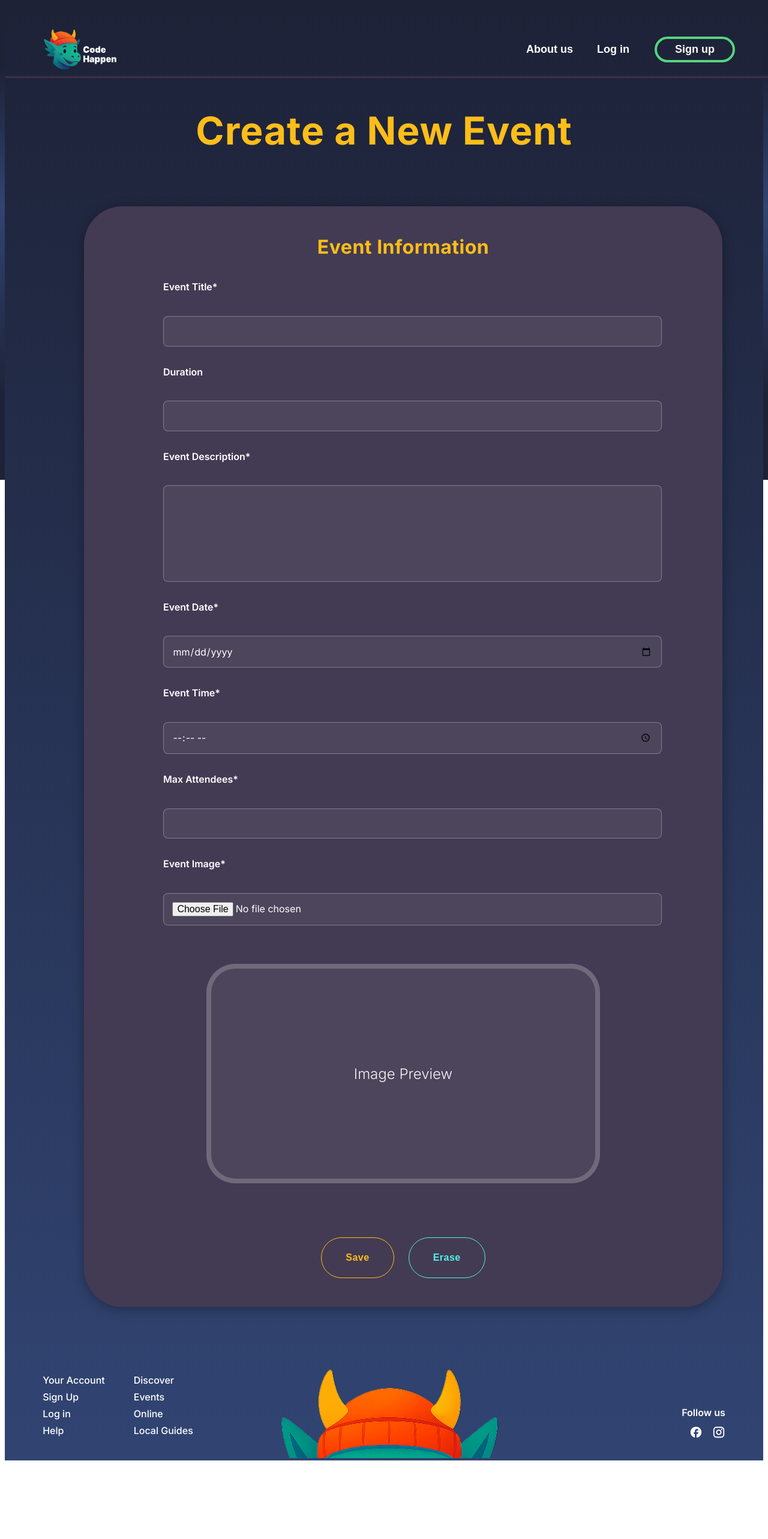
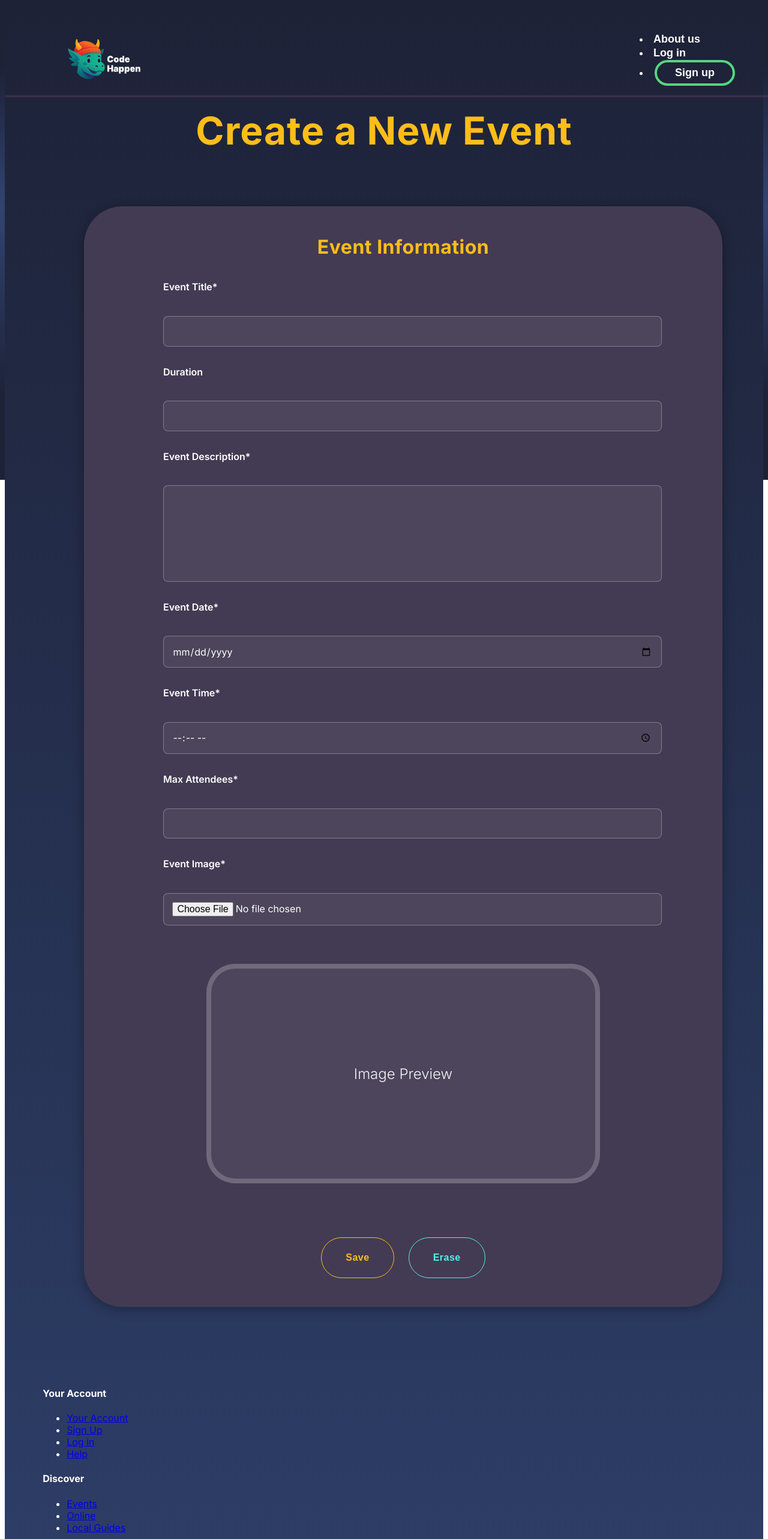
Before and after one commit to TechMeetP9/CodeCrafters-Frontend, a React (Vite) app: page /event-create in a window 1280 px wide. Shown: the top 2566 px of the page at 60% size. Before the commit the page ends 2443 px from the top, so only its background shows below. Built offline with nearby package versions, Linux system fonts and the light colour scheme.

Commit message:
fix/correct code semantics

```diff
--- a/src/components/eventlist/eventlist.jsx
+++ b/src/components/eventlist/eventlist.jsx
@@ -33,7 +33,7 @@ const EventList = () => {
   }, []);
 
   return (
-    <div className="event-list">
+    <section className="event-list">
       {events.map((event) => (
         <EventCard
           key={event.id}
@@ -45,7 +45,7 @@ const EventList = () => {
           eventAttendees={event.eventAttendees}
         />
       ))}
-    </div>
+    </section>
   );
 };
 
--- a/src/components/footer/footer.jsx
+++ b/src/components/footer/footer.jsx
@@ -7,53 +7,64 @@ import instagram from "/src/assets/instagram.svg";
     const Footer = () => {
         return (
     <footer className="footer">
-            <div className="footer__left">
+    <nav className="footer__nav" aria-label="Footer navigation">
+        <section className="footer__links footer__links-account">
+        <h4>Your Account</h4>
         <ul>
-                    <li>Your Account</li>
-                    <li>Sign Up</li>
-                    <li>Log in</li>
-                    <li>Help</li>
+            <li><a href="/account">Your Account</a></li>
+            <li><a href="/signup">Sign Up</a></li>
+            <li><a href="/login">Log in</a></li>
+            <li><a href="/help">Help</a></li>
         </ul>
+        </section>
+
+        <section className="footer__links footer__links-discover">
+        <h4>Discover</h4>
         <ul>
-                    <li>Discover</li>
-                    <li>Events</li>
-                    <li>Online</li>
-                    <li>Local Guides</li>
+            <li><a href="/events">Events</a></li>
+            <li><a href="/online">Online</a></li>
+            <li><a href="/local-guides">Local Guides</a></li>
         </ul>
-            </div>
+        </section>
 
-            <div className="footer__center">
-                <img src={footerImg} alt="Logo" className="footer__logo" />
-            </div>
+        <figure className="footer__logo-figure">
+        <a href="/" className="footer__logo-link">
+            <img src={footerImg} alt="Company Logo" className="footer__logo" />
+        </a>
+        </figure>
 
-            <div className="footer__right">
-                <p className="footer__follow">Follow us</p>
-                <div className="footer__icons">
+        <section className="footer__social">
+        <p>Follow us</p>
+        <ul className="footer__social-list">
+            <li>
             <a
                 href="https://facebook.com"
                 target="_blank"
                 rel="noopener noreferrer"
+                aria-label="Facebook"
             >
-                        <img
-                            src={facebook}
-                            alt="Facebook"
-                            className="footer__icon"
-                        />
+                <img src={facebook} alt="" className="footer__icon" />
             </a>
+            </li>
+            <li>
             <a
                 href="https://instagram.com"
                 target="_blank"
                 rel="noopener noreferrer"
+                aria-label="Instagram"
             >
-                        <img
-                            src={instagram}
-                            alt="Instagram"
-                            className="footer__icon"
-                        />
+                <img src={instagram} alt="" className="footer__icon" />
             </a>
-                </div>
-            </div>
+            </li>
+        </ul>
+        </section>
+    </nav>
+
+    <address className="footer__copyright">
+        &copy; {new Date().getFullYear()} Your Company. All rights reserved.
+    </address>
     </footer>
+
         );
     };
 
--- a/src/components/footer/footer.scss
+++ b/src/components/footer/footer.scss
@@ -6,6 +6,7 @@
     align-items: flex-end;
     background-color: transparent;
     color: $font-color-primary;
+    font-size: 1rem;
     padding: 2rem 4rem;
     font-family: $font-primary;
     position: relative;
@@ -24,6 +25,7 @@
                 cursor: pointer;
                 font-weight: $font-weight-medium;
                 transition: color 0.3s ease;
+                font-size: 1.05rem;
 
                 &:hover {
                     color: $accent-primary;
@@ -50,21 +52,22 @@
         .footer__follow {
             font-weight: $font-weight-semibold;
             margin-bottom: 0.8rem;
+            font-size: 1.1rem;
         }
 
         .footer__icons {
             display: flex;
             justify-content: flex-end;
-            gap: 1rem;
+            gap: 1.5rem;
 
             .footer__icon {
-                width: 22px;
-                height: 22px;
+                width: 36px;
+                height: 36px;
                 transition: transform 0.3s ease, filter 0.3s ease;
-                filter: brightness(0) invert(1); // los pone blancos si tus SVG son oscuros
+                filter: brightness(0) invert(1);
 
                 &:hover {
-                    transform: scale(1.1);
+                    transform: scale(1.15);
                     filter: brightness(1.5);
                 }
             }
@@ -72,7 +75,6 @@
     }
 }
 
-/* 📱 Responsive */
 @media (max-width: 768px) {
     .footer {
         flex-direction: column;
@@ -80,23 +82,65 @@
         text-align: center;
         gap: 2rem;
         padding: 2rem;
+        font-size: 0.95rem;
 
         &__left {
             flex-direction: column;
             gap: 1rem;
+
+            ul li {
+                font-size: 1rem;
+            }
         }
 
         &__center {
             position: static;
             transform: none;
+
+            .footer__logo {
+                width: 80%;
+            }
         }
 
         &__right {
             text-align: center;
 
+            .footer__follow {
+                font-size: 1.05rem;
+            }
+
             .footer__icons {
                 justify-content: center;
+
+                .footer__icon {
+                    width: 28px;
+                    height: 28px;
+                }
             }
         }
     }
 }
+
+@media (min-width: 769px) and (max-width: 1024px) {
+    .footer {
+        padding: 2rem 3rem;
+        font-size: 1rem;
+
+        &__left ul li {
+            font-size: 1.05rem;
+        }
+
+        &__right .footer__follow {
+            font-size: 1.1rem;
+        }
+
+        &__center .footer__logo {
+            width: 300px;
+        }
+
+        &__right .footer__icons .footer__icon {
+            width: 32px;
+            height: 32px;
+        }
+    }
+}
--- a/src/components/navbar/navbar.jsx
+++ b/src/components/navbar/navbar.jsx
@@ -3,36 +3,36 @@ import "./navbar.scss";
 import Whitebutton from "../whitebutton/whitebutton";
 import Signupbutton from "../signupbutton/signupbutton";
 
-const nav_items =[
+const nav_items = [
   { label: "About us", onClick: () => console.log("Go to About us") },
   { label: "Log in", onClick: () => console.log("Go to Log in") },
 ];
 
 const Navbar = () => {
   return (
-      <nav className="navbar">
-
-        <div className="navbar__brand">
+    <header className="navbar">
+      <figure className="navbar__brand">
         <img
           src="/src/assets/logo.png"
           alt="Code Happen logo"
           className="navbar__logo"
         />
-        </div>
+      </figure>
 
+      <nav className="navbar__menu" aria-label="Main navigation">
+        <ul className="navbar__list">
+          {nav_items.map((item) => (
+            <li key={item.label} className="navbar__item">
+              <Whitebutton text={item.label} onClick={item.onClick} />
+            </li>
+          ))}
+          <li className="navbar__item">
+            <Signupbutton text="Sign up" onClick={() => console.log("Sign up")} />
+          </li>
+        </ul>
+      </nav>
+    </header>
 
-        <div className="navbar__menu">
-          {nav_items.map((item) => (
-            <Whitebutton
-              key={item.label}
-              text={item.label}
-              onClick={item.onClick}
-            />
-          ))}
-
-          <Signupbutton text="Sign up" onClick={() => console.log("Sign up")} />
-        </div>
-      </nav>
   );
 };
 
--- a/src/components/searchbar/searchbar.jsx
+++ b/src/components/searchbar/searchbar.jsx
@@ -13,7 +13,7 @@ const SearchBar = () => {
 
     return (
         <>
-      <div className="search-bar">
+      <section className="search-bar">
         <input
           type="text"
           placeholder="Event name"
@@ -32,7 +32,7 @@ const SearchBar = () => {
           className="search-bar__input"
         />
 
-      </div>
+      </section>
       <GoButton onClick={handleSearch} />
       </>
     );
--- a/src/components/userEditForm/userEditForm.jsx
+++ b/src/components/userEditForm/userEditForm.jsx
@@ -144,10 +144,10 @@
             </figure>
         )}
 
-        <div className="form-buttons">
+        <section className="form-buttons">
             <button type="button" className="save" onClick={handleSave}>Save</button>
             <button type="button" className="cancel" onClick={handleCancel}>Cancel</button>
-        </div>
+        </section>
         </form>
     );
     };
```
Also changed, not shown: src/components/eventcard/eventcard.jsx (+28 -20 lines). Lines whose indentation alone changed are shown as unchanged.
